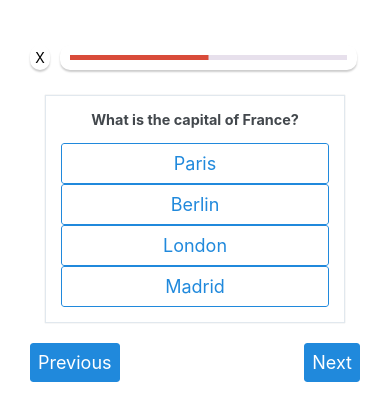
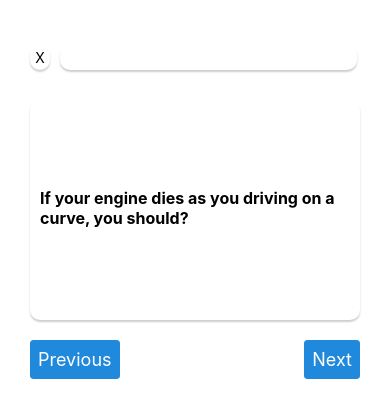
Before and after one commit to Wiscarlens/Pulze, a React Native app: screen / in a window 390 px wide. Shown: the top 420 px of the page. Built offline with nearby package versions, Linux system fonts and the light colour scheme.

Commit message:
create question card

```diff
--- a/package.json
+++ b/package.json
@@ -14,6 +14,7 @@
     "react-native": "0.72.7",
     "react-native-elements": "^3.4.3",
     "react-native-paper": "^5.11.3",
+    "react-native-progress": "^5.0.1",
     "react-native-vector-icons": "^10.0.2"
   },
   "devDependencies": {
--- /dev/null
+++ b/src/components/QuestionCard.tsx
@@ -0,0 +1,55 @@
+import React from 'react';
+import { View, Text, Image, ImageSourcePropType, StyleSheet } from 'react-native';
+
+interface QuestionCardProps {
+  imageSource?: ImageSourcePropType;
+  title: string;
+}
+
+const QuestionCard: React.FC<QuestionCardProps> = ({ imageSource, title: question}) => {
+  return (
+    <View style={styles.card}>
+      {imageSource && <Image source={imageSource} style={styles.cardImage} />}
+      <View style={styles.cardContent}>
+        <Text style={styles.title}>{question}</Text>
+      </View>
+    </View>
+  );
+};
+
+const styles = StyleSheet.create({
+  card: {
+    width: '100%',
+    height: 220,
+    borderRadius: 10,
+    backgroundColor: 'white',
+    elevation: 3,
+    shadowColor: 'black',
+    shadowOffset: { width: 0, height: 2 },
+    shadowOpacity: 0.2,
+    shadowRadius: 2,
+    marginTop: 20,
+    justifyContent: 'center',
+    alignItems: 'center',
+  },
+  cardImage: {
+    width: '40%',
+    height: '40%',
+    resizeMode: 'cover',
+  },
+  cardContent: {
+    padding: 10,
+  },
+  title: {
+    fontSize: 16,
+    color: 'black',
+    fontWeight: 'bold',
+    marginBottom: 5,
+  },
+  subtitle: {
+    fontSize: 10,
+    color: 'gray',
+  },
+});
+
+export default QuestionCard;
--- a/src/screens/QuizScreen.tsx
+++ b/src/screens/QuizScreen.tsx
@@ -1,15 +1,19 @@
-// QuizScreen.tsx
 
 import React, { useState } from 'react';
 import { View, Text, StyleSheet, TouchableOpacity } from 'react-native';
 import { Card, Button } from 'react-native-elements';
-import { ProgressBar } from 'react-native-paper';
+import QuestionCard from '../components/QuestionCard';
 
 const QuizScreen = () => {
   const questions = [
     {
-      question: 'What is the capital of France?',
-      choices: ['Paris', 'Berlin', 'London', 'Madrid'],
+      question: 'If your engine dies as you driving on a curve, you should?',
+      choices: [
+        'Try to start the engine on the road',
+        'Pull over to the right side of the road',
+        'Hold your streering wheel tightly and keep your vehicle going straight',
+        'Ease off the gas Pedal'
+      ],
     },
     {
       question: 'What is the capital of Germany?',
@@ -38,30 +42,30 @@ const QuizScreen = () => {
 
   return (
     <View style={styles.container}>
-      {/* Progress Bar */}
       <View style={styles.progressBarContainer}>
-        {/* Close Icon */}
         <View style={styles.closeCard}>
           <TouchableOpacity style={styles.closeButton} onPress={handleClose}>
             <Text>X</Text>
           </TouchableOpacity>
         </View>
         <View style={styles.progressCard}>
-          <ProgressBar
-            progress={(currentQuestionIndex + 1) / questions.length}
-            color="#D94B3A"
-            style={styles.progressBar}
-          />
+
+          {/* Progress Bar space */}
         </View>
       </View>
 
+        <QuestionCard
+            title={questions[currentQuestionIndex].question}
+          />
+
+
       {/* Question Card */}
-      <Card containerStyle={styles.cardContainer}>
+      {/* <Card containerStyle={styles.cardContainer}>
         <Card.Title>{questions[currentQuestionIndex].question}</Card.Title>
         {questions[currentQuestionIndex].choices.map((choice, index) => (
           <Button key={index} title={choice} type="outline" />
         ))}
-      </Card>
+      </Card> */}
 
       {/* Navigation Buttons */}
       <View style={styles.navigationButtons}>
```
Also changed, not shown: 1 other file (tests, documents, lock files or other folders).
